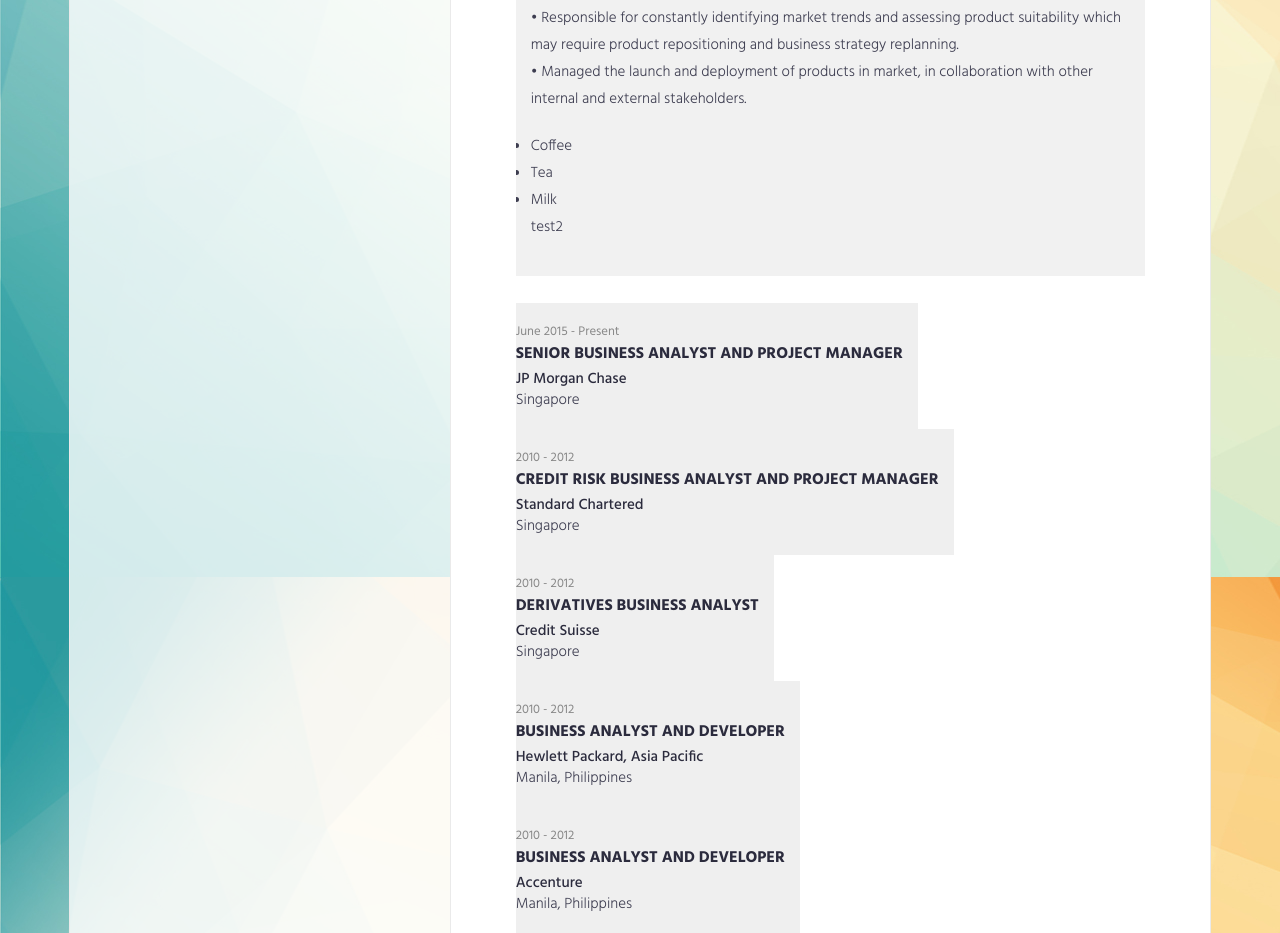
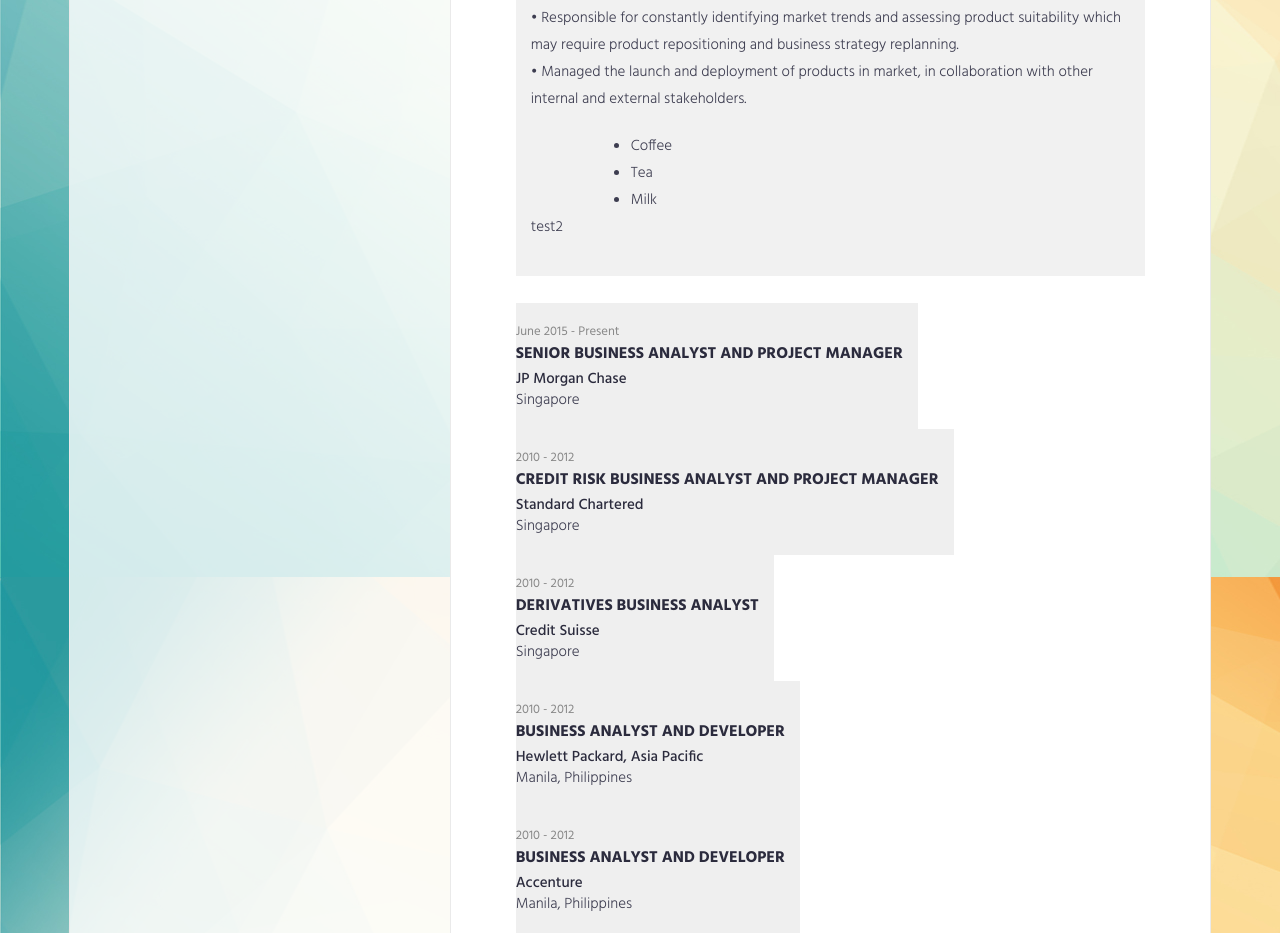
Before and after one commit to rosanna-ang/onlinecv, a plain HTML site: page index.html in a window 1280 px wide. Shown: the part 900-1833 px from the top of the page. Drawn offline with nearby package versions, Linux system fonts and the light colour scheme.

Commit message:
added px

```diff
--- a/index.html
+++ b/index.html
@@ -162,7 +162,7 @@
             <br>•	Engages with client stakeholders on varying levels (up to executive status) to analyse identify business goals and opportunities as well as build product strategy and roadmap.  Applies design thinking methodology, agile principles, and data analysis techniques on all customer engagements from project execution to closure.
             <br>•	Responsible for constantly identifying market trends and assessing product suitability which may require product repositioning and business strategy replanning.
             <br>•	Managed the launch and deployment of products in market, in collaboration with other internal and external stakeholders.
-            <ul style="list-style-type:disc; padding-left: 100;">
+            <ul style="list-style-type:disc; padding-left: 100px;">
               <li>Coffee</li>
               <li>Tea</li>
               <li>Milk</li>
```
